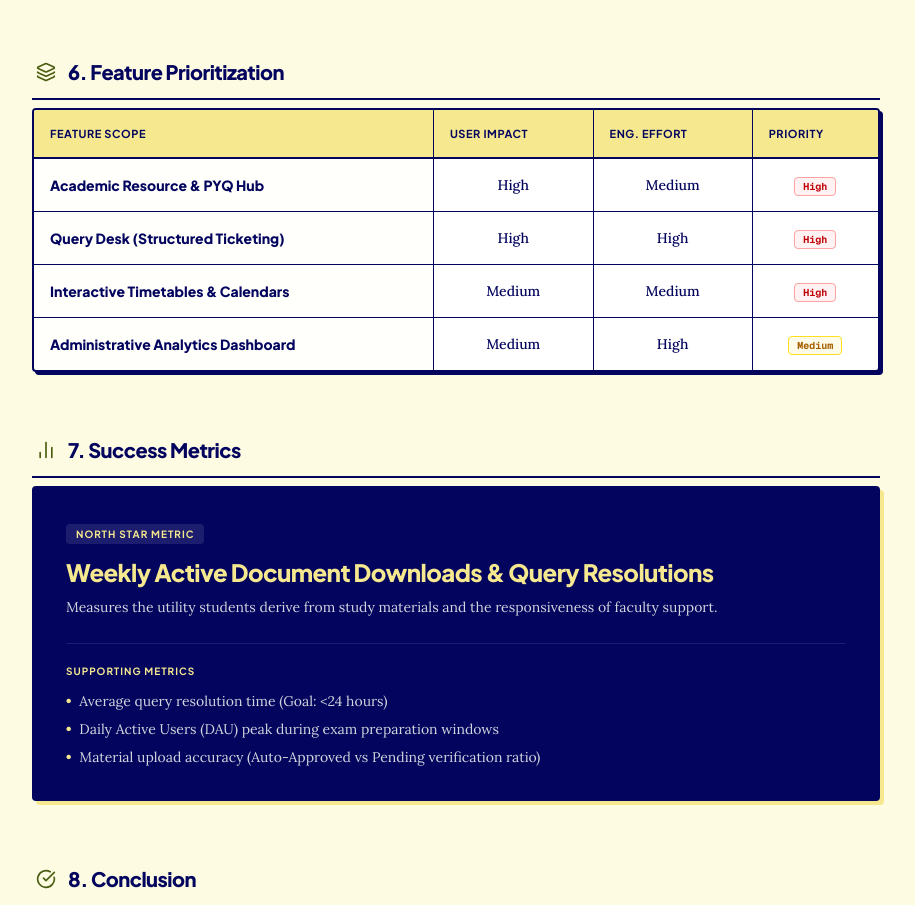
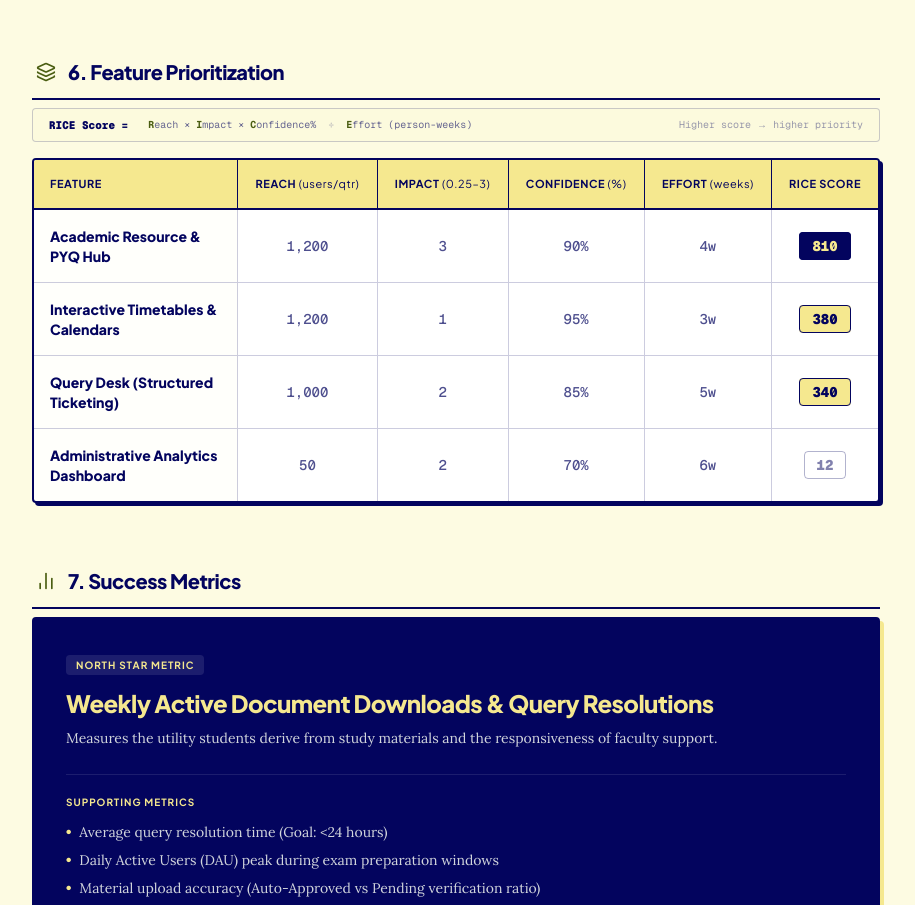
Before and after one commit to anup015/product-portfolio, a Next.js app: page /case-studies/acadence in a window 1280 px wide. Shown: the part 2881-3786 px from the top of the page, without its empty margins (184-1099 px from the left). Built offline with nearby package versions, Linux system fonts and the light colour scheme.

Commit message:
Switch feature prioritization to RICE framework across all case studies

```diff
--- a/app/case-studies/[id]/page.tsx
+++ b/app/case-studies/[id]/page.tsx
@@ -34,9 +34,11 @@ interface UserStory {
 
 interface FeaturePriority {
   feature: string;
-  impact: "High" | "Medium" | "Low";
-  effort: "High" | "Medium" | "Low";
-  priority: "High" | "Medium" | "Low";
+  reach: number;       // Estimated users reached per quarter (e.g. 500)
+  impact: number;      // Impact score 0.25 | 0.5 | 1 | 2 | 3
+  confidence: number;  // Confidence % (e.g. 80)
+  effort: number;      // Person-weeks of work
+  riceScore: number;   // (Reach × Impact × Confidence%) / Effort
 }
 
 interface CaseStudy {
@@ -127,27 +129,35 @@ const CASE_STUDIES_DATA: Record<string, CaseStudy> = {
     featurePrioritization: [
       {
         feature: "Searchable Student & Alumni Directory",
-        impact: "High",
-        effort: "Medium",
-        priority: "High"
+        reach: 800,
+        impact: 2,
+        confidence: 90,
+        effort: 3,
+        riceScore: 480
       },
       {
         feature: "Structured Referral System & Templates",
-        impact: "High",
-        effort: "Medium",
-        priority: "High"
+        reach: 600,
+        impact: 3,
+        confidence: 85,
+        effort: 4,
+        riceScore: 383
       },
       {
-        feature: "Placement Knowledge Repository & Co. Intelligence",
-        impact: "High",
-        effort: "High",
-        priority: "High"
+        feature: "Placement Knowledge Repository",
+        reach: 900,
+        impact: 2,
+        confidence: 80,
+        effort: 6,
+        riceScore: 240
       },
       {
-        feature: "AI Roadmap (Mentor Match, Resume Guard, Chatbot)",
-        impact: "High",
-        effort: "High",
-        priority: "Medium"
+        feature: "AI Mentor Match & Resume Guard",
+        reach: 500,
+        impact: 3,
+        confidence: 60,
+        effort: 10,
+        riceScore: 90
       }
     ],
     successMetrics: {
@@ -255,33 +265,43 @@ const CASE_STUDIES_DATA: Record<string, CaseStudy> = {
     featurePrioritization: [
       {
         feature: "Role-Based Authentication & Profiles",
-        impact: "High",
-        effort: "Medium",
-        priority: "High"
+        reach: 2000,
+        impact: 3,
+        confidence: 95,
+        effort: 4,
+        riceScore: 1425
       },
       {
         feature: "AI-Powered Hybrid Recommendation Engine",
-        impact: "High",
-        effort: "High",
-        priority: "High"
+        reach: 1800,
+        impact: 3,
+        confidence: 75,
+        effort: 10,
+        riceScore: 405
       },
       {
         feature: "Automated Multi-Stage NOC Approval Pipeline",
-        impact: "High",
-        effort: "High",
-        priority: "High"
+        reach: 1500,
+        impact: 2,
+        confidence: 90,
+        effort: 8,
+        riceScore: 338
       },
       {
         feature: "Google Calendar & Meet Scheduler Integration",
-        impact: "High",
-        effort: "Medium",
-        priority: "High"
+        reach: 1200,
+        impact: 2,
+        confidence: 85,
+        effort: 5,
+        riceScore: 408
       },
       {
         feature: "Analytics & Placement Stats Dashboard",
-        impact: "Medium",
-        effort: "Medium",
-        priority: "High"
+        reach: 200,
+        impact: 2,
+        confidence: 80,
+        effort: 6,
+        riceScore: 53
       }
     ],
     successMetrics: {
@@ -383,27 +403,35 @@ const CASE_STUDIES_DATA: Record<string, CaseStudy> = {
     featurePrioritization: [
       {
         feature: "Academic Resource & PYQ Hub",
-        impact: "High",
-        effort: "Medium",
-        priority: "High"
+        reach: 1200,
+        impact: 3,
+        confidence: 90,
+        effort: 4,
+        riceScore: 810
       },
       {
         feature: "Query Desk (Structured Ticketing)",
-        impact: "High",
-        effort: "High",
-        priority: "High"
+        reach: 1000,
+        impact: 2,
+        confidence: 85,
+        effort: 5,
+        riceScore: 340
       },
       {
         feature: "Interactive Timetables & Calendars",
-        impact: "Medium",
-        effort: "Medium",
-        priority: "High"
+        reach: 1200,
+        impact: 1,
+        confidence: 95,
+        effort: 3,
+        riceScore: 380
       },
       {
         feature: "Administrative Analytics Dashboard",
-        impact: "Medium",
-        effort: "High",
-        priority: "Medium"
+        reach: 50,
+        impact: 2,
+        confidence: 70,
+        effort: 6,
+        riceScore: 12
       }
     ],
     successMetrics: {
@@ -477,28 +505,36 @@ const CASE_STUDIES_DATA: Record<string, CaseStudy> = {
     ],
     featurePrioritization: [
       {
-        feature: "Keyboard-First Triggers (Space & Slash Commands)",
-        impact: "High",
-        effort: "Low",
-        priority: "High"
+        feature: "Keyboard-First Triggers (Space & /ai)",
+        reach: 4000,
+        impact: 2,
+        confidence: 95,
+        effort: 2,
+        riceScore: 3800
       },
       {
         feature: "Single-Click Context Templates",
-        impact: "High",
-        effort: "Medium",
-        priority: "High"
+        reach: 3500,
+        impact: 3,
+        confidence: 85,
+        effort: 5,
+        riceScore: 1785
       },
       {
         feature: "Block-Aware Local Context Mapping (RAG)",
-        impact: "High",
-        effort: "High",
-        priority: "High"
+        reach: 3000,
+        impact: 3,
+        confidence: 70,
+        effort: 12,
+        riceScore: 525
       },
       {
         feature: "Inline Action Item Extractor",
-        impact: "Medium",
-        effort: "Medium",
-        priority: "Medium"
+        reach: 2000,
+        impact: 1,
+        confidence: 75,
+        effort: 4,
+        riceScore: 375
       }
     ],
     successMetrics: {
@@ -675,37 +711,52 @@ export default function CaseStudyPage() {
           </div>
         </section>
 
-        {/* Section 6: Feature Prioritization */}
+        {/* Section 6: Feature Prioritization (RICE) */}
         <section className="space-y-4">
           <div className="flex items-center gap-3 border-b-2 border-[#03045E] pb-3 mb-2 pl-1">
             <Layers size={20} className="text-[#4A5D11]" />
             <h2 className="text-xl font-black text-[#03045E] tracking-tight">6. Feature Prioritization</h2>
           </div>
+          {/* RICE formula legend */}
+          <div className="flex flex-wrap gap-3 text-[10px] font-mono text-[#03045E]/60 border border-[#03045E]/20 rounded-sm px-4 py-2 bg-[#FAF9D8]/40">
+            <span className="font-black text-[#03045E] text-[11px] mr-2">RICE Score =</span>
+            <span><strong className="text-[#4A5D11]">R</strong>each × <strong className="text-[#4A5D11]">I</strong>mpact × <strong className="text-[#4A5D11]">C</strong>onfidence%</span>
+            <span className="text-[#03045E]/30">÷</span>
+            <span><strong className="text-[#4A5D11]">E</strong>ffort (person-weeks)</span>
+            <span className="ml-auto text-[#03045E]/40">Higher score → higher priority</span>
+          </div>
           <div className="overflow-x-auto border-2 border-[#03045E] rounded-sm bg-white shadow-[3px_3px_0px_0px_#03045E]">
             <table className="w-full text-left border-collapse text-xs md:text-sm">
               <thead>
                 <tr className="bg-[#F5E88F] border-b-2 border-[#03045E] text-[#03045E] font-black uppercase tracking-wider text-[11px]">
-                  <th className="p-4 border-r border-[#03045E]">Feature Scope</th>
-                  <th className="p-4 border-r border-[#03045E]">User Impact</th>
-                  <th className="p-4 border-r border-[#03045E]">Eng. Effort</th>
-                  <th className="p-4">Priority</th>
+                  <th className="p-4 border-r border-[#03045E]">Feature</th>
+                  <th className="p-4 border-r border-[#03045E] text-center">Reach <span className="font-normal normal-case">(users/qtr)</span></th>
+                  <th className="p-4 border-r border-[#03045E] text-center">Impact <span className="font-normal normal-case">(0.25–3)</span></th>
+                  <th className="p-4 border-r border-[#03045E] text-center">Confidence <span className="font-normal normal-case">(%)</span></th>
+                  <th className="p-4 border-r border-[#03045E] text-center">Effort <span className="font-normal normal-case">(weeks)</span></th>
+                  <th className="p-4 text-center">RICE Score</th>
                 </tr>
               </thead>
-              <tbody className="divide-y divide-[#03045E] text-[#03045E] font-medium">
-                {study.featurePrioritization.map((feat, idx) => (
+              <tbody className="divide-y divide-[#03045E]/20 text-[#03045E] font-medium">
+                {study.featurePrioritization
+                  .slice()
+                  .sort((a, b) => b.riceScore - a.riceScore)
+                  .map((feat, idx) => (
                   <tr key={idx} className="hover:bg-[#FAF9D8]/30 transition-colors">
-                    <td className="p-4 font-black text-[#03045E] border-r border-[#03045E] bg-[#FAF9D8]/10">{feat.feature}</td>
-                    <td className="p-4 border-r border-[#03045E] font-serif text-center">{feat.impact}</td>
-                    <td className="p-4 border-r border-[#03045E] font-serif text-center">{feat.effort}</td>
-                    <td className="p-4 text-center font-mono">
-                      <span className={`px-2 py-0.5 rounded-sm border text-[10px] font-bold ${
-                        feat.priority === "High"
-                          ? "bg-red-50 text-red-700 border-red-300"
-                          : feat.priority === "Medium"
-                            ? "bg-yellow-50 text-yellow-700 border-yellow-300"
-                            : "bg-green-50 text-green-700 border-green-300"
+                    <td className="p-4 font-black text-[#03045E] border-r border-[#03045E]/20 bg-[#FAF9D8]/10 max-w-[200px]">{feat.feature}</td>
+                    <td className="p-4 border-r border-[#03045E]/20 font-mono text-center text-[#03045E]/70">{feat.reach.toLocaleString()}</td>
+                    <td className="p-4 border-r border-[#03045E]/20 font-mono text-center text-[#03045E]/70">{feat.impact}</td>
+                    <td className="p-4 border-r border-[#03045E]/20 font-mono text-center text-[#03045E]/70">{feat.confidence}%</td>
+                    <td className="p-4 border-r border-[#03045E]/20 font-mono text-center text-[#03045E]/70">{feat.effort}w</td>
+                    <td className="p-4 text-center">
+                      <span className={`px-3 py-1 rounded-sm border font-black font-mono text-sm ${
+                        feat.riceScore >= 400
+                          ? "bg-[#03045E] text-[#F5E88F] border-[#03045E]"
+                          : feat.riceScore >= 100
+                            ? "bg-[#F5E88F] text-[#03045E] border-[#03045E]"
+                            : "bg-white text-[#03045E]/50 border-[#03045E]/30"
                       }`}>
-                        {feat.priority}
+                        {feat.riceScore}
                       </span>
                     </td>
                   </tr>
```
